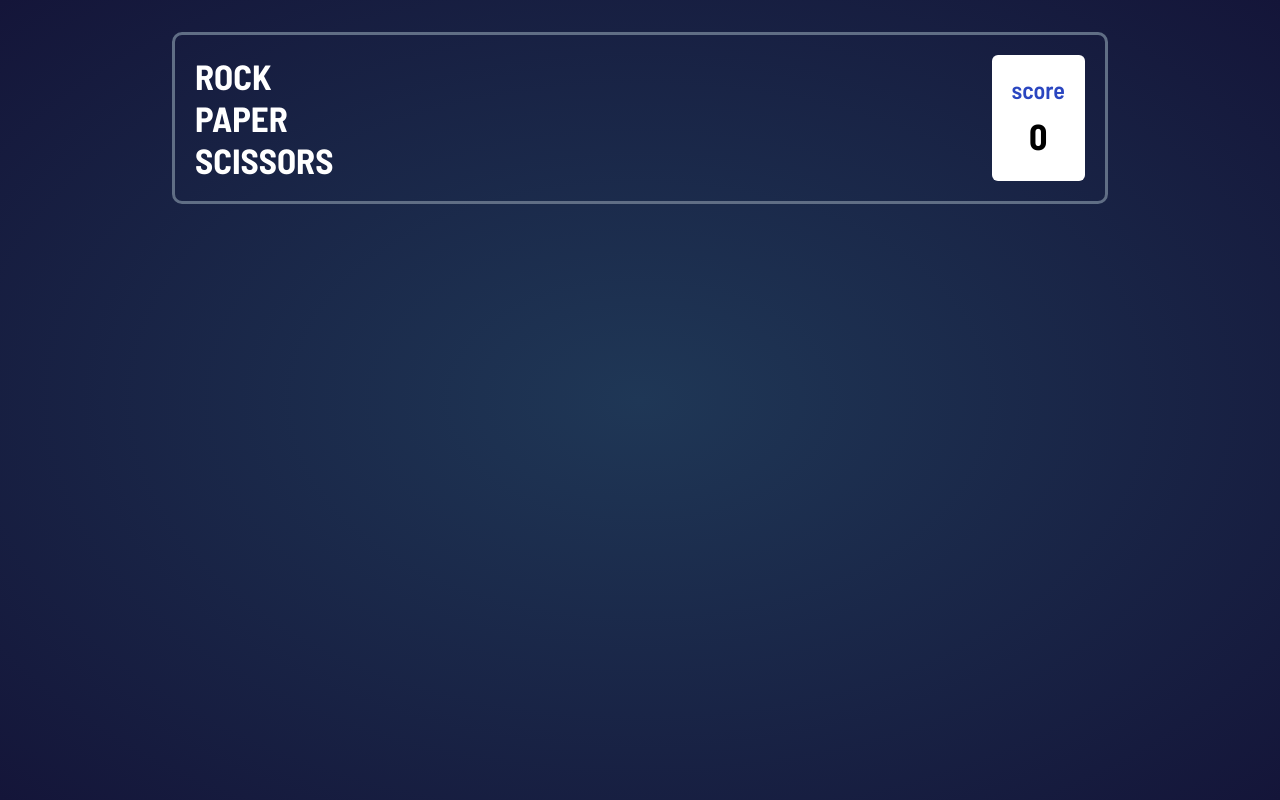
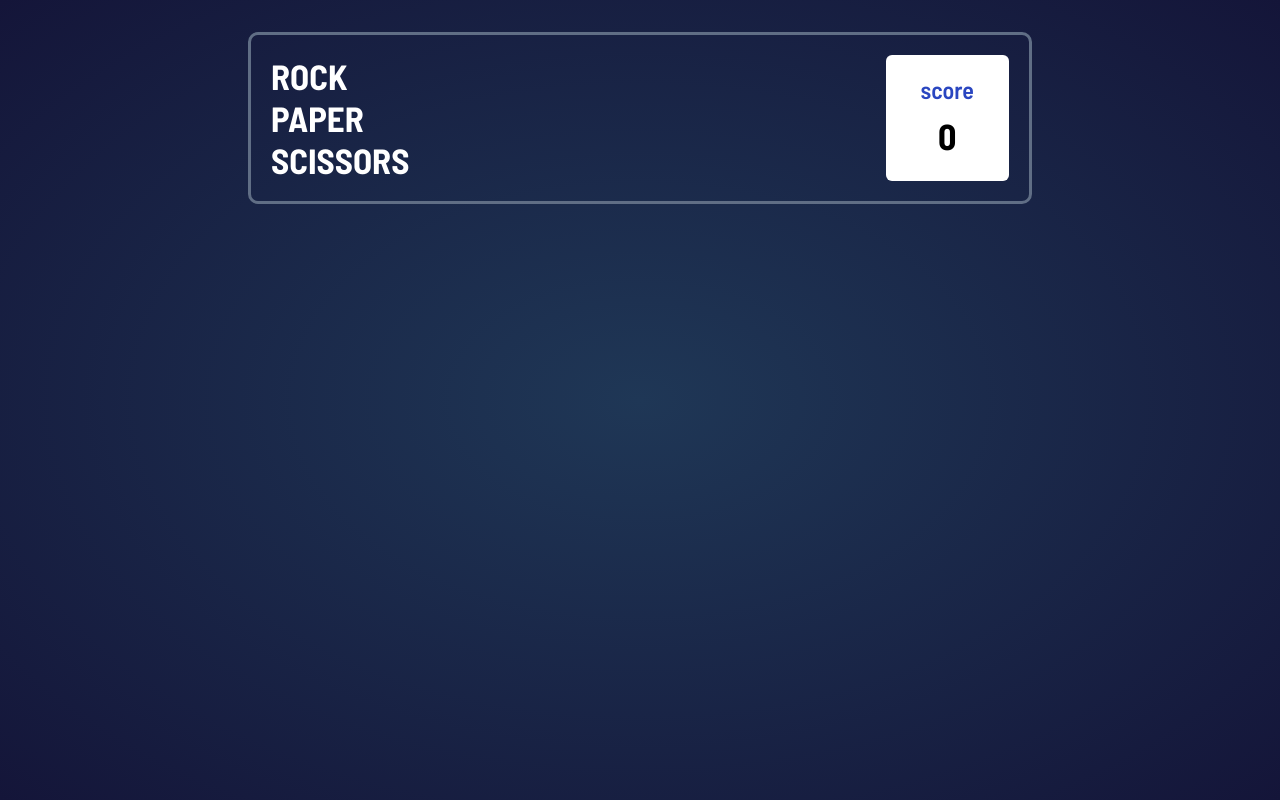
Before and after one commit to elghanbibadr/rockPaperGame, a plain HTML site: page index.html in a window 1280 px wide. Drawn offline with Linux system fonts and the light colour scheme.

Commit message:
fixing the width of the header

```diff
--- a/app/scss/main.scss
+++ b/app/scss/main.scss
@@ -38,12 +38,17 @@
         color: $Score-Text;
     }
     @include desktop{
+        &{
+            width: 80%;
+            margin-inline: auto;
+        }
         &__title{
             font-size: 3.5rem;
         }
 
         &__score-box{
          padding-top: 2rem;
+         padding-inline: 3.5rem;
         }
 
         &__score-number{
```
Also changed, not shown: app/scss/main.css, 1 other file.
